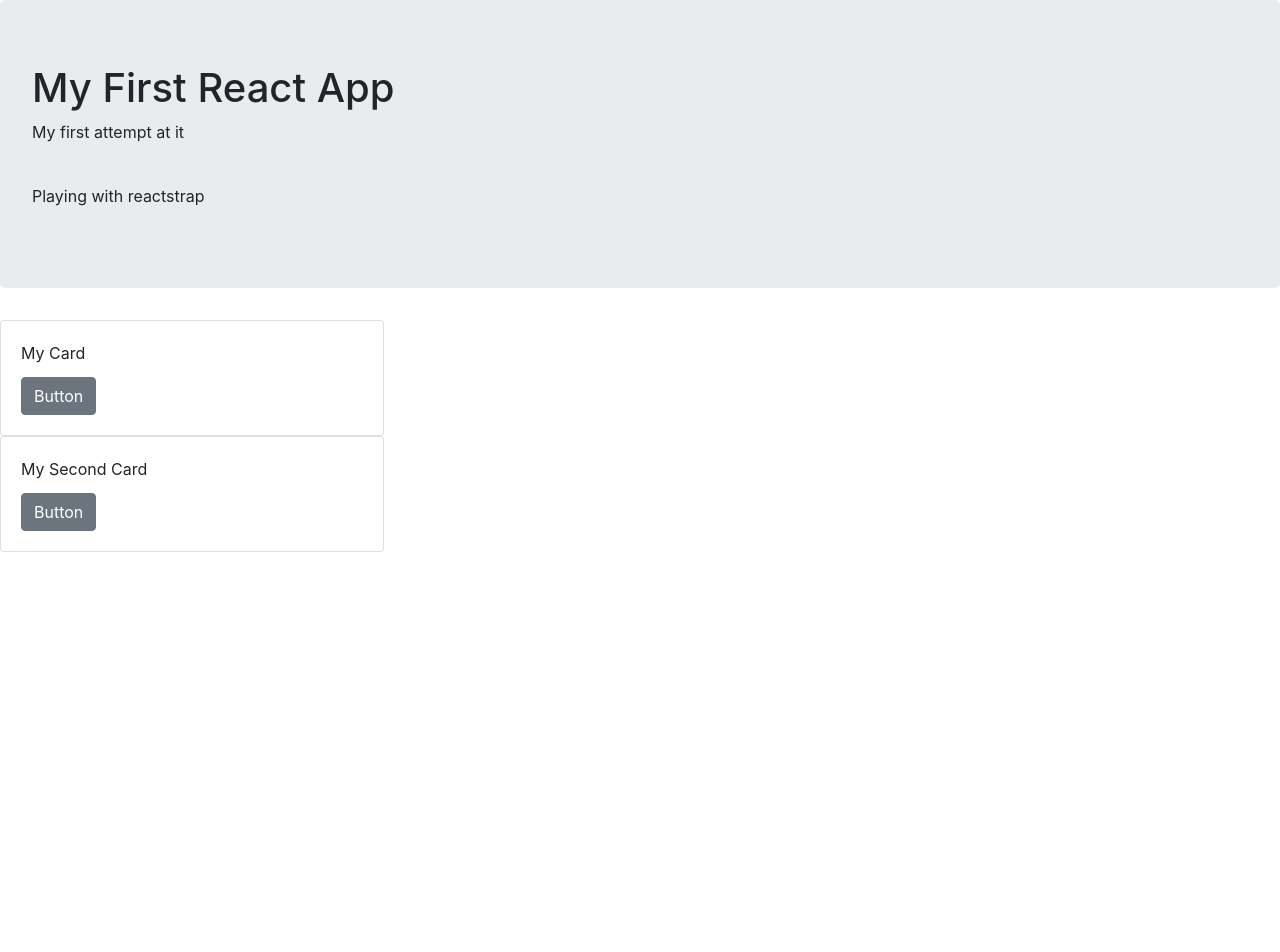
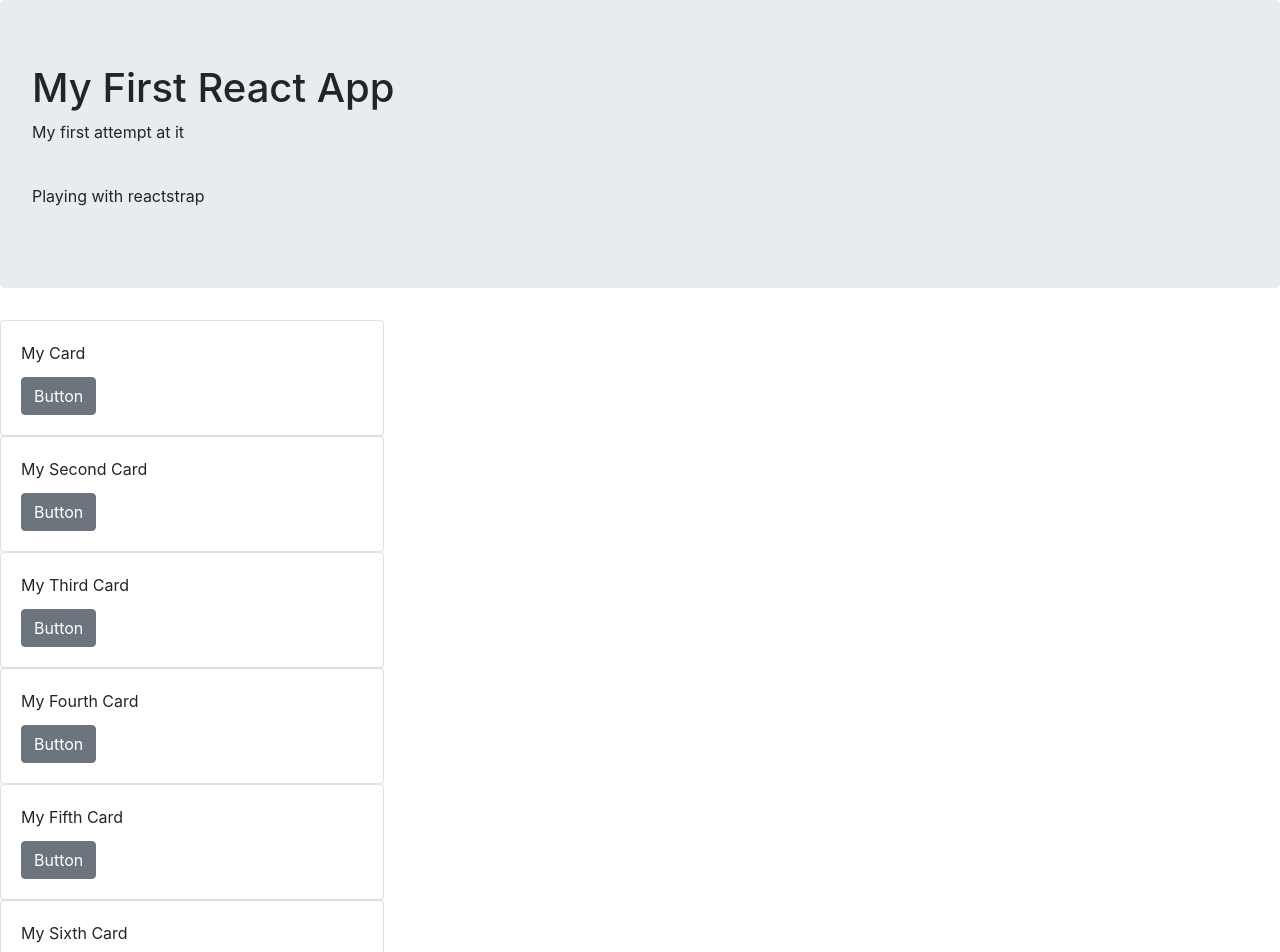
Before and after one commit to SpicyTaterTot00/React, a React (Create React App) app in the folder my_react_app/: page / in a window 1280 px wide. Shown: the top 952 px of the page. Before the commit the page ends 800 px from the top, so only its background shows below. Built offline with nearby package versions, Linux system fonts and the light colour scheme.

Commit message:
Adding 4 more cards

```diff
--- a/my_react_app/src/App.js
+++ b/my_react_app/src/App.js
@@ -8,7 +8,11 @@
     super(props);
     this.state = {
       fade1: false,
-      fade2: false
+      fade2: false,
+      fade3: false,
+      fade4: false,
+      fade5: false,
+      fade6: false
     }
   }
 
@@ -29,6 +33,12 @@
         cardOneState={this.cardOneState}
         fade2={this.state.fade2}
         cardTwoState={this.cardTwoState}
+        fade3={this.state.fade3}
+        cardThreeState={this.cardThreeState}
+        fade4={this.state.fade4}
+        cardFourState={this.cardFourState}
+        fade5={this.state.fade5}
+        cardFiveState={this.cardFiveState}
         />
       </div>
     )
@@ -39,6 +49,22 @@
   cardTwoState=()=>{
     this.setState({ fade2: !this.state.fade2 })
   }
+
+  cardThreeState=()=>{
+    this.setState({ fade3: !this.state.fade3 })
+  }
+
+  cardFourState=()=>{
+    this.setState({ fade4: !this.state.fade4 })
+  }
+
+  cardFiveState=()=>{
+    this.setState({ fade5: !this.state.fade5 })
+  }
+
+  cardSixState=()=>{
+    this.setState({ fade6: !this.state.fade6 })
+  }
 }
 
 export default App;
--- a/my_react_app/src/Cards.js
+++ b/my_react_app/src/Cards.js
@@ -28,6 +28,54 @@
             </Fade>
           </CardBody>
         </Card>
+
+        <Card classname = "display-3">
+          <CardBody>
+            <CardTitle>My Third Card</CardTitle>
+            <Button onClick= {()=> props.cardThreeState()}> Button</Button>
+            <Fade in = {props.fade3} classname= "my-2">
+              {props.fade3 ? <CardText>
+              <TextForCards cardNum={3} />
+              </CardText> : null}
+            </Fade>
+          </CardBody>
+        </Card>
+
+        <Card classname = "display-3">
+          <CardBody>
+            <CardTitle>My Fourth Card</CardTitle>
+            <Button onClick= {()=> props.cardFourState()}> Button</Button>
+            <Fade in = {props.fade4} classname= "my-2">
+              {props.fade4 ? <CardText>
+              <TextForCards cardNum={4} />
+              </CardText> : null}
+            </Fade>
+          </CardBody>
+        </Card>
+
+        <Card classname = "display-3">
+          <CardBody>
+            <CardTitle>My Fifth Card</CardTitle>
+            <Button onClick= {()=> props.cardFiveState()}> Button</Button>
+            <Fade in = {props.fade5} classname= "my-2">
+              {props.fade5 ? <CardText>
+              <TextForCards cardNum={5} />
+              </CardText> : null}
+            </Fade>
+          </CardBody>
+        </Card>
+
+        <Card classname = "display-3">
+          <CardBody>
+            <CardTitle>My Sixth Card</CardTitle>
+            <Button onClick= {()=> props.cardSixState()}> Button</Button>
+            <Fade in = {props.fade6} classname= "my-2">
+              {props.fade6 ? <CardText>
+              <TextForCards cardNum={6} />
+              </CardText> : null}
+            </Fade>
+          </CardBody>
+        </Card>
         </>
     )
 }
```
